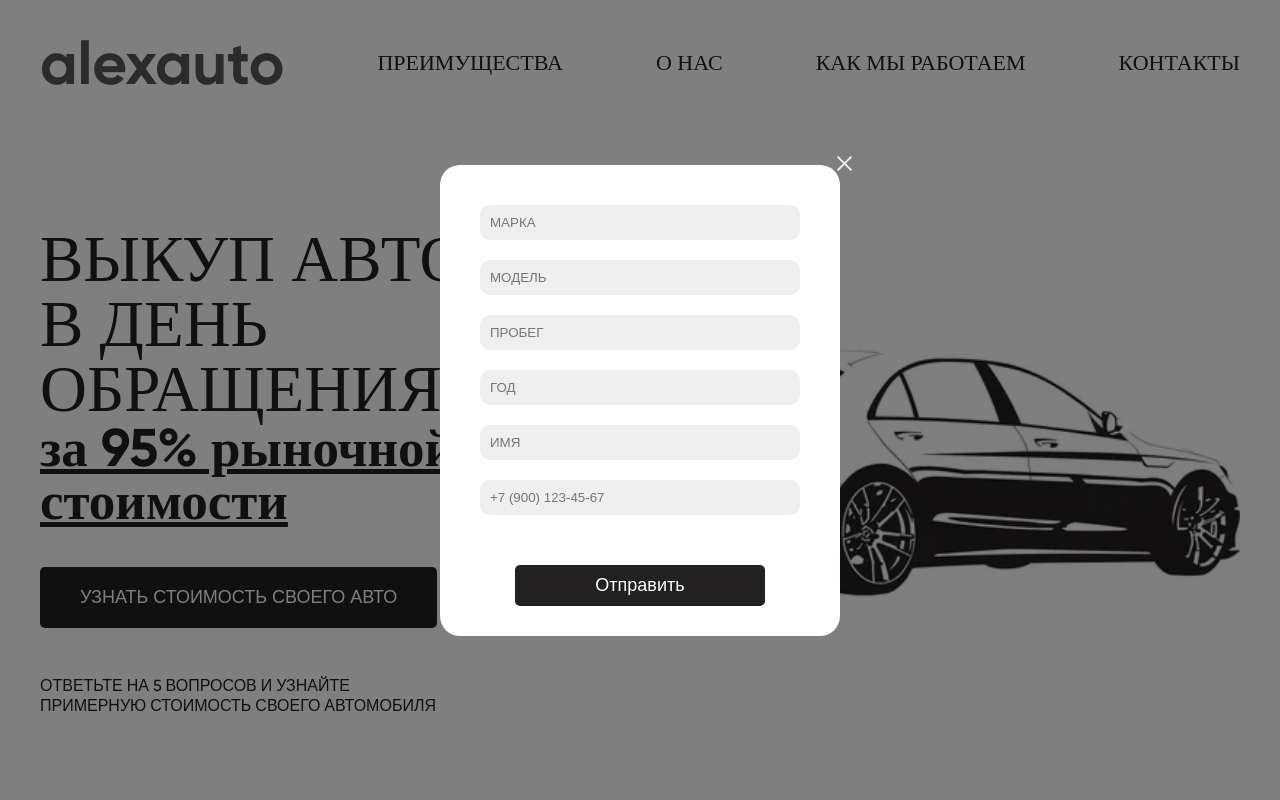
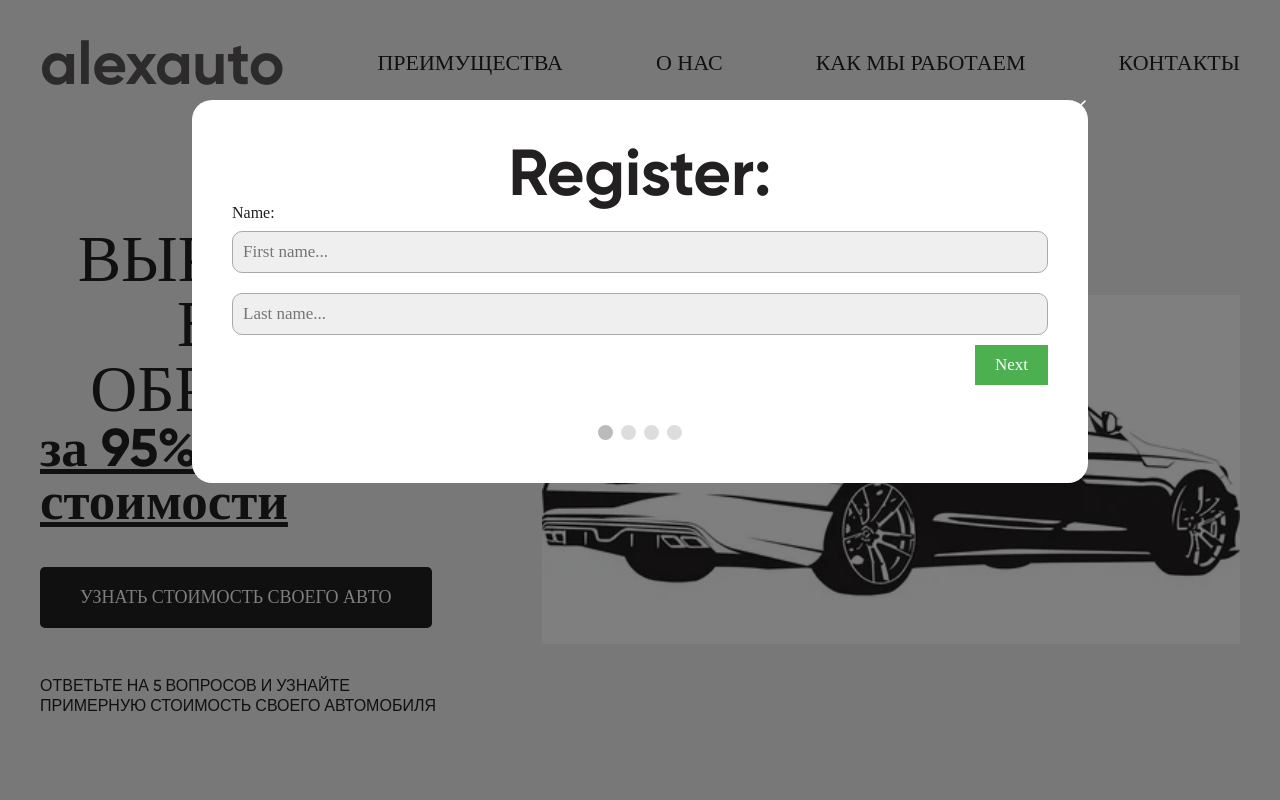
Before and after one commit to Malerator/Alexei, a website: page index.html in a window 1280 px wide. Both pictures are taken after a click on the button "УЗНАТЬ СТОИМОСТЬ СВОЕГО АВТО". Shown: the top 800 px of the page. Drawn offline with nearby package versions, Linux system fonts and the light colour scheme; files whose address does not match are found by name.

Commit message:
aaaaaaaa

```diff
--- a/index.html
+++ b/index.html
@@ -163,7 +163,7 @@
           </div>
         </div>
       </section>
-      <form>
+      <!-- <form>
         <input placeholder="МАРКА" name="mark" />
         <input placeholder="МОДЕЛЬ" name="model" />
         <input placeholder="ПРОБЕГ" name="run" />
@@ -177,6 +177,74 @@
           required
         />
         <button class="send" type="submit">Отправить</button>
+      </form> -->
+      <form id="regForm">
+        <h1>Register:</h1>
+        <!-- One "tab" for each step in the form: -->
+        <div class="tab">
+          Name:
+          <p>
+            <input
+              placeholder="First name..."
+              oninput="this.className = ''"
+              name="mark"
+            />
+          </p>
+          <p>
+            <input
+              placeholder="Last name..."
+              oninput="this.className = ''"
+              name="model"
+            />
+          </p>
+        </div>
+        <div class="tab">
+          Contact Info:
+          <p>
+            <input
+              placeholder="E-mail..."
+              oninput="this.className = ''"
+              name="run"
+            />
+          </p>
+          <p>
+            <input
+              placeholder="Phone..."
+              oninput="this.className = ''"
+              name="year"
+            />
+          </p>
+        </div>
+        <div class="tab">
+          Birthday:
+          <p>
+            <input
+              placeholder="dd"
+              oninput="this.className = ''"
+              name="fname"
+            />
+          </p>
+          <p>
+            <input placeholder="mm" oninput="this.className = ''" name="tel" />
+          </p>
+        </div>
+        <div style="overflow: auto">
+          <div style="float: right">
+            <button type="button" id="prevBtn" onclick="nextPrev(-1)">
+              Previous
+            </button>
+            <button type="button" id="nextBtn" onclick="nextPrev(1)">
+              Next
+            </button>
+          </div>
+        </div>
+        <!-- Circles which indicates the steps of the form: -->
+        <div style="text-align: center; margin-top: 40px">
+          <span class="step"></span>
+          <span class="step"></span>
+          <span class="step"></span>
+          <span class="step"></span>
+        </div>
       </form>
     </main>
     <footer></footer>
--- a/script.js
+++ b/script.js
@@ -1,19 +1,23 @@
 const popUp = document.createElement("div");
 popUp.className = "modal";
+
 const form = document.querySelector("form");
 form.className = "form";
+
 const btn = document.querySelector(".btn");
+
 const closeBtn = document.createElement("button");
 closeBtn.className = "close";
 closeBtn.type = "button";
+
 const img = document.createElement("img");
 img.src = "./images/close.svg";
 img.width = "15";
 img.height = "15";
+
 const sendBtn = document.querySelector(".send");
 
 closeBtn.append(img);
-
 form.append(closeBtn);
 popUp.append(form);
 document.body.append(popUp);
@@ -41,9 +45,12 @@ form.addEventListener("submit", function (el) {
   el.preventDefault();
 
   let message = `<b>Заявка с сайта</b>\n`;
+  message += `<b>Модель </b>${this.model.value}\n`;
+  message += `<b>Марка </b>${this.mark.value}\n`;
+  message += `<b>Пробег </b>${this.run.value}\n`;
+  message += `<b>Год выпуска </b>${this.year.value}\n`;
   message += `<b>Имя </b>${this.fName.value}\n`;
   message += `<b>Телефон </b>${this.tel.value}`;
-  // const URL = `https://api.telegram.org/bot${TOKEN}/sendMessage?chat_id=${CHAT_ID}&text=${message}`;
 
   axios.post(URL, {
     chat_id: CHAT_ID,
@@ -54,6 +61,8 @@ form.addEventListener("submit", function (el) {
   closeModal();
 });
 
+/***/
+
 document.addEventListener("DOMContentLoaded", function () {
   var input = document.querySelector(".maskphone");
 
@@ -61,12 +70,13 @@ document.addEventListener("DOMContentLoaded", function () {
   input.addEventListener("focus", mask);
   input.addEventListener("blur", mask);
 
-  /***/
+  //   /***/
+
   function mask(event) {
     var blank = "+_ (___) ___-__-__";
 
     var i = 0;
-    var val = this.value.replace(/\D/g, "").replace(/^8/, "7"); // <---
+    var val = this.value.replace(/\D/g, "").replace(/^8/, "7");
 
     this.value = blank.replace(/./g, function (char) {
       if (/[_\d]/.test(char) && i < val.length) return val.charAt(i++);
@@ -81,7 +91,8 @@ document.addEventListener("DOMContentLoaded", function () {
     }
   }
 
-  /***/
+  //   /***/
+
   function setCursorPosition(elem, pos) {
     elem.focus();
 
@@ -100,3 +111,84 @@ document.addEventListener("DOMContentLoaded", function () {
     }
   }
 });
+
+// /****/ гребанная форма!!!!!!!!!!!!!!!!!!!!!!!!!!!!!!
+
+var currentTab = 0; // Current tab is set to be the first tab (0)
+showTab(currentTab); // Display the crurrent tab
+
+function showTab(n) {
+  // This function will display the specified tab of the form...
+  var x = document.getElementsByClassName("tab");
+  x[n].style.display = "block";
+  //... and fix the Previous/Next buttons:
+  if (n == 0) {
+    document.getElementById("prevBtn").style.display = "none";
+  } else {
+    document.getElementById("prevBtn").style.display = "inline";
+  }
+  if (n == x.length - 1) {
+    document.getElementById("nextBtn").innerHTML = "Submit";
+  } else {
+    document.getElementById("nextBtn").innerHTML = "Next";
+  }
+  //... and run a function that will display the correct step indicator:
+  fixStepIndicator(n);
+}
+
+function nextPrev(n) {
+  // This function will figure out which tab to display
+  var x = document.getElementsByClassName("tab");
+  // Exit the function if any field in the current tab is invalid:
+  if (n == 1 && !validateForm()) return false;
+  // Hide the current tab:
+  x[currentTab].style.display = "none";
+  // Increase or decrease the current tab by 1:
+  currentTab = currentTab + n;
+  // if you have reached the end of the form...
+  if (currentTab >= x.length) {
+    // ... the form gets submitted:
+
+    form.submit();
+
+    return false;
+  }
+  // Otherwise, display the correct tab:
+  showTab(currentTab);
+}
+
+function validateForm() {
+  // This function deals with validation of the form fields
+  var x,
+    y,
+    i,
+    valid = true;
+  x = document.getElementsByClassName("tab");
+  y = x[currentTab].getElementsByTagName("input");
+  // A loop that checks every input field in the current tab:
+  for (i = 0; i < y.length; i++) {
+    // If a field is empty...
+    if (y[i].value == "") {
+      // add an "invalid" class to the field:
+      y[i].className += " invalid";
+      // and set the current valid status to false
+      valid = false;
+    }
+  }
+  // If the valid status is true, mark the step as finished and valid:
+  if (valid) {
+    document.getElementsByClassName("step")[currentTab].className += " finish";
+  }
+  return valid; // return the valid status
+}
+
+function fixStepIndicator(n) {
+  // This function removes the "active" class of all steps...
+  var i,
+    x = document.getElementsByClassName("step");
+  for (i = 0; i < x.length; i++) {
+    x[i].className = x[i].className.replace(" active", "");
+  }
+  //... and adds the "active" class on the current step:
+  x[n].className += " active";
+}
--- a/style/modal.css
+++ b/style/modal.css
@@ -1,4 +1,5 @@
 .modal {
+  font-family: "Gilroy-Bold";
   position: fixed;
   display: none;
   inset: 0;
@@ -66,3 +67,82 @@ input:hover {
 input:focus {
   outline: 1px solid red;
 }
+
+/********/
+* {
+  box-sizing: border-box;
+}
+
+body {
+  background-color: #f1f1f1;
+}
+
+#regForm {
+  background-color: #ffffff;
+  margin: 100px auto;
+  font-family: Raleway;
+  padding: 40px;
+  width: 70%;
+  min-width: 300px;
+}
+
+h1 {
+  text-align: center;
+}
+
+input {
+  padding: 10px;
+  width: 100%;
+  font-size: 17px;
+  font-family: Raleway;
+  border: 1px solid #aaaaaa;
+}
+
+/* Mark input boxes that gets an error on validation: */
+input.invalid {
+  background-color: #ffdddd;
+}
+
+/* Hide all steps by default: */
+.tab {
+  display: none;
+}
+
+button {
+  background-color: #4caf50;
+  color: #ffffff;
+  border: none;
+  padding: 10px 20px;
+  font-size: 17px;
+  font-family: Raleway;
+  cursor: pointer;
+}
+
+button:hover {
+  opacity: 0.8;
+}
+
+#prevBtn {
+  background-color: #bbbbbb;
+}
+
+/* Make circles that indicate the steps of the form: */
+.step {
+  height: 15px;
+  width: 15px;
+  margin: 0 2px;
+  background-color: #bbbbbb;
+  border: none;
+  border-radius: 50%;
+  display: inline-block;
+  opacity: 0.5;
+}
+
+.step.active {
+  opacity: 1;
+}
+
+/* Mark the steps that are finished and valid: */
+.step.finish {
+  background-color: #4caf50;
+}
```
Also changed, not shown: 1 other file.
